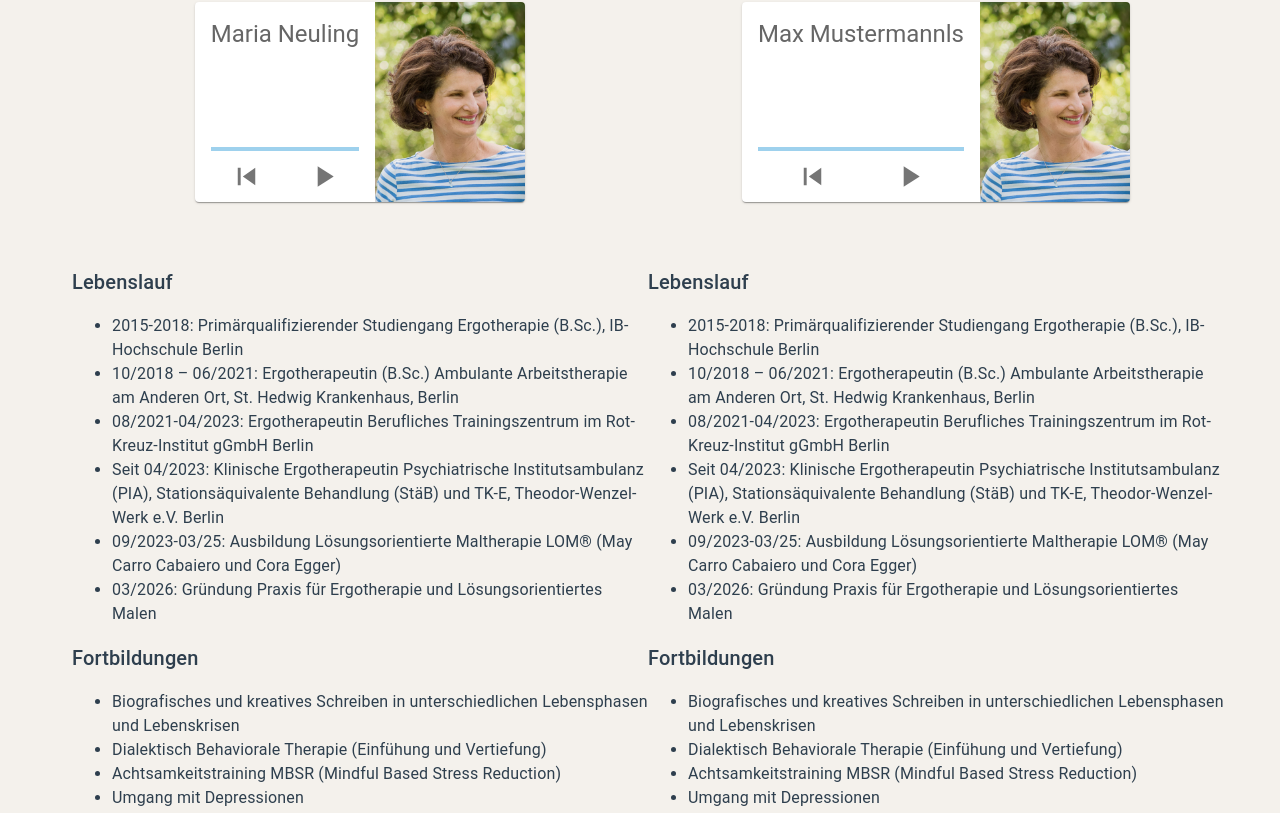
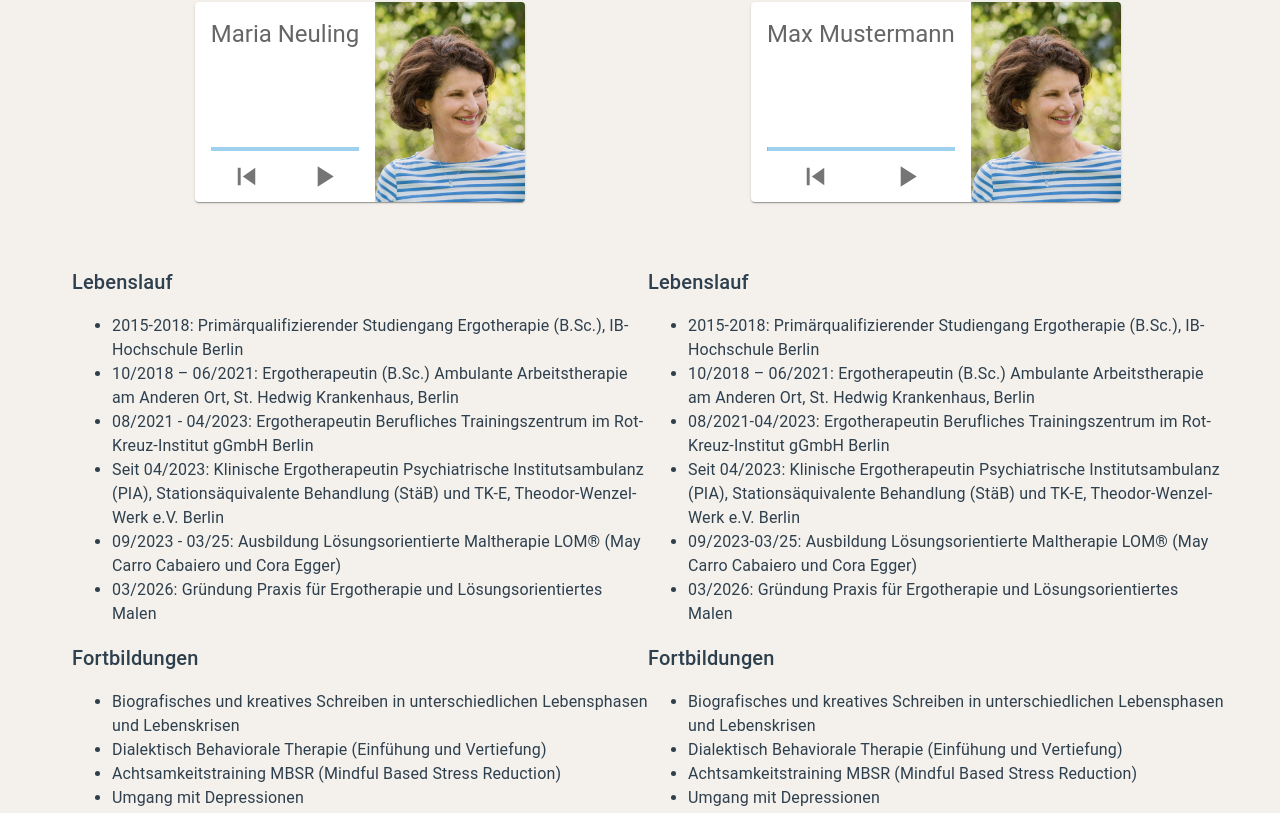
Before and after one commit to LeopoldNeuling/LOM, a React (Vite) app: page / in a window 1280 px wide. Shown: the part 1909-2722 px from the top of the page. Built offline with nearby package versions, Linux system fonts and the light colour scheme.

Commit message:
improved text spacing

```diff
--- a/src/pages/UeberMich.jsx
+++ b/src/pages/UeberMich.jsx
@@ -88,7 +88,7 @@ export default function UeberMich({ myRef }) {
             am Anderen Ort, St. Hedwig Krankenhaus, Berlin
           </li>
           <li>
-            08/2021-04/2023: Ergotherapeutin Berufliches Trainingszentrum im
+            08/2021 - 04/2023: Ergotherapeutin Berufliches Trainingszentrum im
             Rot-Kreuz-Institut gGmbH Berlin
           </li>
           <li>
@@ -97,7 +97,7 @@ export default function UeberMich({ myRef }) {
             TK-E, Theodor-Wenzel-Werk e.V. Berlin
           </li>
           <li>
-            09/2023-03/25: Ausbildung Lösungsorientierte Maltherapie LOM® (May
+            09/2023 - 03/25: Ausbildung Lösungsorientierte Maltherapie LOM® (May
             Carro Cabaiero und Cora Egger)
           </li>
           <li>
@@ -131,7 +131,7 @@ export default function UeberMich({ myRef }) {
 
       {/* problem if name > 12 */}
       <AudioCard
-        name="Max Mustermannls"
+        name="Max Mustermann"
         voiceline={introAudio}
         photo={fotoMama}
         row={2}
```
